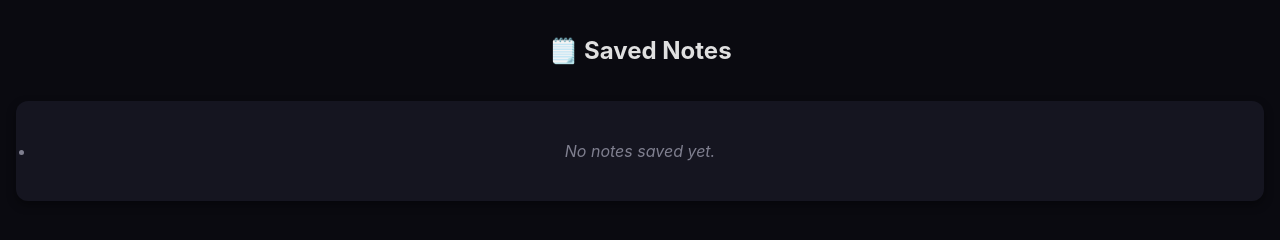
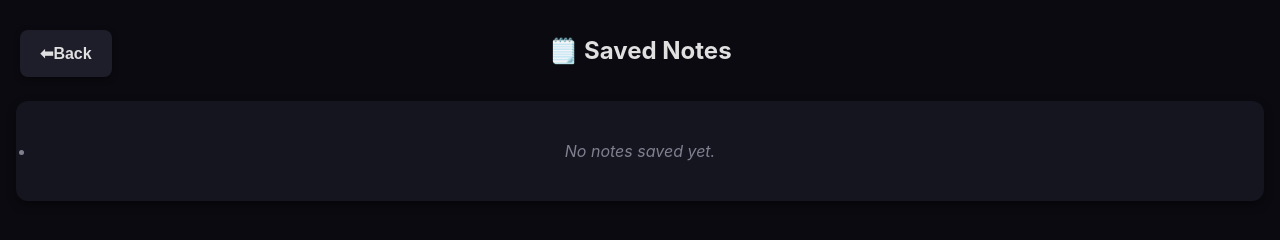
Before and after one commit to danielbakrr/tabby-assistant-2.0, a browser extension: page html/notes.html in a window 1280 px wide. Drawn offline with Linux system fonts and the light colour scheme.

Commit message:
back button from notes page

```diff
--- a/css/sidepanel.css
+++ b/css/sidepanel.css
@@ -221,3 +221,13 @@ button:active {
 .add-notes-button[data-saved="true"]:hover {
     background: #55dd77;
 }
+
+#backButton {
+    position: absolute;
+    top: 30px;
+    left: 20px;
+    border: none;
+    font-size: 16px;
+    font-weight: 600;
+    cursor: pointer;
+}
--- a/html/notes.html
+++ b/html/notes.html
@@ -9,6 +9,7 @@
 </head>
 <body>
     <header>
+        <button id="backButton">⬅Back</button>
         <h1>🗒️ Saved Notes</h1>
     </header>
     <main>
--- a/js/notes.js
+++ b/js/notes.js
@@ -57,3 +57,10 @@ window.loadNotes = async function() {
 }
 // Load notes when the page is loaded
 document.addEventListener("DOMContentLoaded", loadNotes);
+
+window.addEventListener("DOMContentLoaded", () => {
+    const backButton = document.getElementById("backButton");
+    backButton.addEventListener("click", () => {
+        window.history.back();
+    });
+});
```
